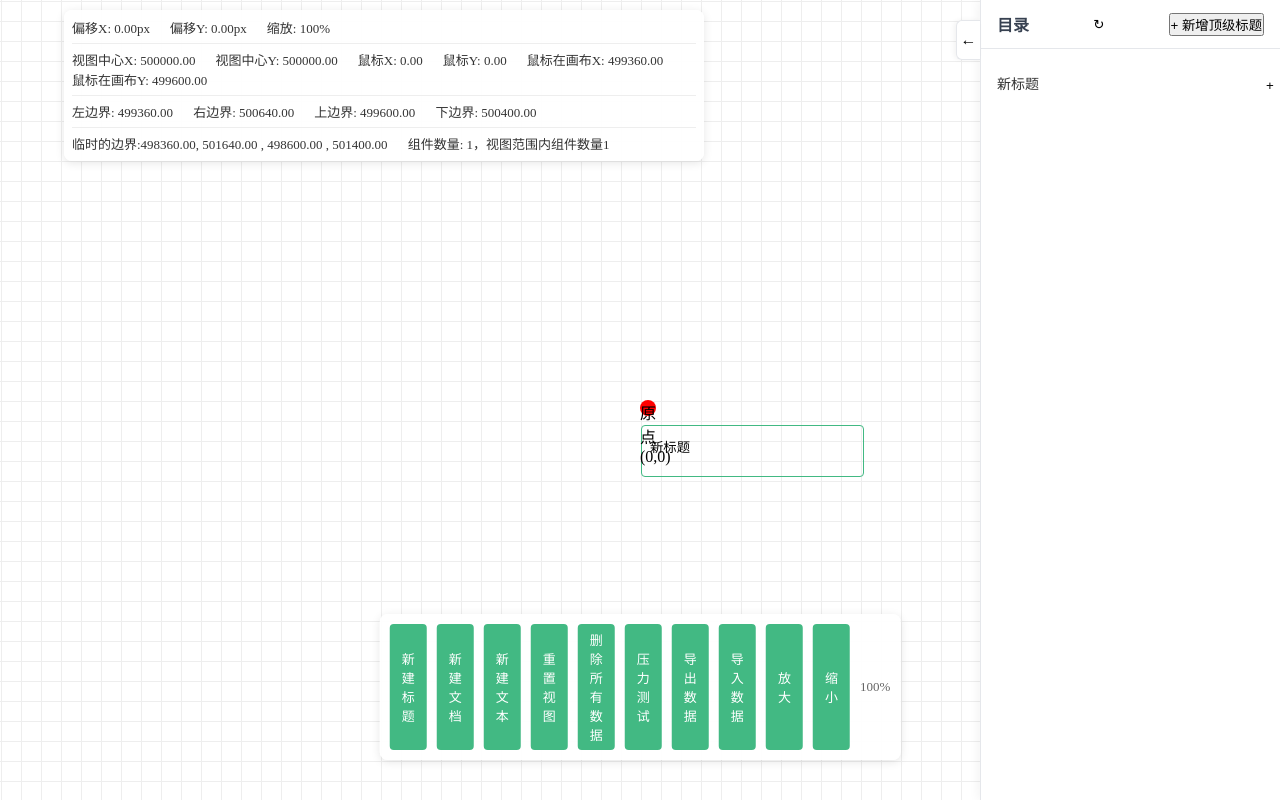
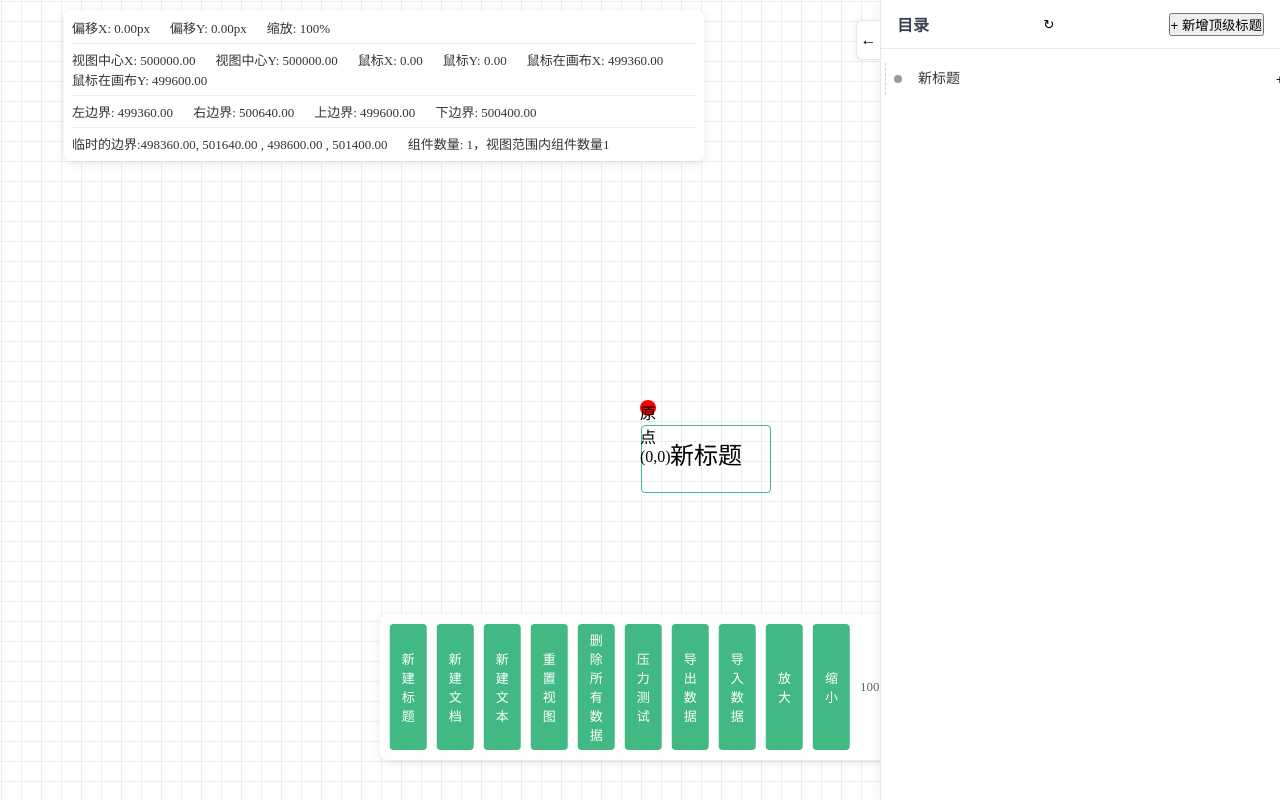
Before and after one commit to shuijiaowang/VisMindNode, a Vue app in the folder VisMindNode/: page / in a window 1280 px wide. Both pictures are taken after a click on the button "新建标题". Built offline with nearby package versions, Linux system fonts and the light colour scheme.

Commit message:
优化拖拽统一处理状态，优化和新增目录显示问题

```diff
--- a/VisMindNode/src/components/canvas/TextEditor.vue
+++ b/VisMindNode/src/components/canvas/TextEditor.vue
@@ -10,6 +10,7 @@
       @mousedown.stop
       :placeholder="placeholder"
       :rows="computedRows"
+      :cols="1"
       :style="mergedStyle"
       wrap="soft"
       autocomplete="off"
@@ -85,9 +86,10 @@ const adjustWidth = () => {
   // 临时设置为100%获取实际宽度
   textareaRef.value.style.width = '100%'
   // 计算实际宽度（加缓冲）
-  const width = textareaRef.value.scrollWidth + 10
+  const width = textareaRef.value.scrollWidth + 20
   // 应用计算后的宽度（不小于最小宽度）
   textareaRef.value.style.width = `${Math.max(width, props.minWidth)}px`
+
 }
 
 // 输入事件处理
@@ -136,8 +138,10 @@ onMounted(() => {
   outline: none;
   resize: none;
   line-height: 1.5;
-  padding: 4px 0;
+  padding: 2px 0 ;
   font-family: -apple-system, BlinkMacSystemFont, "Segoe UI", Roboto, sans-serif;
+  /*字体大小继承*/
+  font-size: inherit;
 }
 
 .text-editor::placeholder {
--- a/VisMindNode/src/components/canvas/TitleComponent.vue
+++ b/VisMindNode/src/components/canvas/TitleComponent.vue
@@ -18,8 +18,9 @@
         :id="props.id"
         v-model="props.content"
         placeholder="请输入标题"
-        :minWidth="100"
+        :minWidth="50"
         :style="{ fontSize:`${style.fontSize || '18px'}`, color: 'black' }"
+        style="padding: 4px 20px"
     />
   </div>
 </template>
--- a/VisMindNode/src/components/directory/DirectoryContent.vue
+++ b/VisMindNode/src/components/directory/DirectoryContent.vue
@@ -8,7 +8,7 @@
     </div>
     <div class="directory-list">
       <!-- 递归渲染顶级标题 -->
-      <template v-for="id in elementStore.titleIds" :key="id">
+      <template v-for="id in elementStore.selectedShowDirTitleIds" :key="id">
         <DirectoryTitleItem
             :id="id"
             :level="0"
--- a/VisMindNode/src/components/directory/DirectoryTitleItem.vue
+++ b/VisMindNode/src/components/directory/DirectoryTitleItem.vue
@@ -1,9 +1,23 @@
 <!-- DirectoryTitleItem.vue -->
 <template>
-  <div class="directory-title-item">
-    <!-- 缩进线（视觉层级标识） -->
-    <div class="indent-guide" :style="{ width: `${level * 20}px` }"></div>
+  <div class="directory-title-item"
 
+  >
+    <!-- 标题行（包含缩进、按钮、内容、操作按钮） -->
+    <div class="title-row">
+      <!-- 缩进线 -->
+      <div class="indent-guide" :style="{ width: `${level * 24}px` }"></div>
+
+      <!-- 新增：可点击和拖拽的圆点 -->
+      <div
+          class="drag-dot"
+          @click.stop="handleDotClick"
+          @dragstart.stop="handleDragStart"
+          @dragend.stop="handleDragEnd"
+          @dragover.stop="handleDragOver"
+          @dragleave.stop="handleDragLeave"
+          draggable="true"
+      ></div>
       <!-- 展开/折叠按钮 -->
       <button
           v-if="hasChildren"
@@ -12,15 +26,11 @@
       >
         {{ element.isExpanded ? '−' : '+' }}
       </button>
-<!--    添加一个圆点，可以拖拽和点击-->
 
-    <!-- 标题内容（可编辑） -->
+      <!-- 标题内容 -->
       <div
           class="title-content"
-        :class="{
-        'selected': isSelected,
-        'active-parent': isActiveParent
-      }"
+          :class="{ 'selected': isSelected }"
           @click.stop="handleClick"
           @dblclick.stop="handleDbClick"
       >
@@ -40,17 +50,30 @@
       <div class="title-actions">
         <button @click.stop="addChild">+</button>
       </div>
+    </div>
 
-    <!-- 递归渲染子标题 -->
-<!--    <div v-if="element.isExpanded && hasChildren" class="children-container">-->
-<!--      <DirectoryTitleItem-->
-<!--          v-for="childId in element.children"-->
-<!--          :key="childId"-->
-<!--          :id="childId"-->
-<!--          :level="level + 1"-->
-<!--          @toggle-expand="handleExpand"-->
-<!--      />-->
-<!--    </div>-->
+    <!-- 拖拽提示线 -->
+    <div
+        v-if="dragIndicator === 'top'"
+        class="drag-indicator top"
+    ></div>
+    <div
+        v-if="dragIndicator === 'bottom'"
+        class="drag-indicator bottom"
+    ></div>
+    <div
+        v-if="dragIndicator === 'child'"
+        class="drag-indicator child"
+    ></div>
+    <!-- 子元素容器（必须在标题行下方，单独占一行） -->
+    <div v-if="element.isExpanded && hasChildren" class="children-container">
+      <DirectoryTitleItem
+          v-for="childId in element.children"
+          :key="childId"
+          :id="childId"
+          :level="level + 1"
+      />
+    </div>
   </div>
 </template>
 
@@ -58,7 +81,8 @@
 import { ref, computed, nextTick } from 'vue'
 import { useCanvasElementStore } from '@/stores/canvasElementStore'
 import { useCanvasViewStore } from '@/stores/canvasViewStore'
-import TextEditor from '@/components/canvas/TextEditor.vue'  // 引入TextEditor组件
+import TextEditor from '@/components/canvas/TextEditor.vue'
+import {useCanvasStore} from "@/stores/canvasStore.js";  // 引入TextEditor组件
 
 const props = defineProps({
   id: { type: String, required: true },
@@ -67,6 +91,7 @@ const props = defineProps({
 
 const elementStore = useCanvasElementStore()
 const viewStore = useCanvasViewStore()
+const canvasStore=useCanvasStore()
 const element = computed(() => elementStore.elMap.get(props.id))
 const hasChildren = computed(() => element.value?.children?.length > 0)
 const editInput = ref(null)  // 指向TextEditor组件
@@ -90,7 +115,6 @@ const handleClick = (e) => {
 
 // 双击选中
 const handleDbClick = () => {
-  //先不写
   elementStore.selectedDirTitleId = props.id
 }
 
@@ -108,8 +132,96 @@ const addChild = () => {
   // 建立父子关系
   elementStore.addChild(props.id, childId)
 }
+// 圆点点击事件
+const handleDotClick = (e) => {
+  console.log('圆点被点击', '元素ID:', props.id)
+  // 可添加自定义逻辑：如选中元素、显示上下文菜单等
+}
 
-defineEmits(['toggle-expand'])
+// 新增：拖拽状态管理
+const dragIndicator = ref(null) // 可能的值: 'top', 'bottom', 'child', null
+const draggedItemId = ref(null)
+
+// 拖拽开始事件
+const handleDragStart = (e) => {
+  e.stopPropagation();
+  if(canvasStore.dragType!==null) return
+  canvasStore.setDragType('directory'); // 标记为目录拖拽
+  console.log('开始拖拽', '元素ID:', props.id)
+  // 存储拖拽的元素ID，供拖拽结束时使用
+  e.dataTransfer.setData('text/plain', props.id)
+  // 可添加拖拽样式（如半透明）
+  e.target.classList.add('dragging')
+}
+// 处理拖拽经过事件
+const handleDragOver = (e) => {
+  e.preventDefault() // 允许放置
+  draggedItemId.value = e.dataTransfer.getData('text/plain')
+  // 避免自己拖自己
+  if (draggedItemId.value === props.id) {
+    dragIndicator.value = null
+    return
+  }
+
+  // 获取当前元素的位置信息
+  const rect = e.currentTarget.getBoundingClientRect()
+  const itemHeight = rect.height
+  const relativeY = e.clientY - rect.top // 鼠标在当前项内的Y坐标
+
+  // 计算位置比例（0-1）
+  const positionRatio = relativeY / itemHeight
+
+  // 判断提示类型
+  if (positionRatio < 0.3) {
+    // 上半部分 - 显示顶部提示线（插入到当前项上方，同级）
+    dragIndicator.value = 'top'
+  } else if (positionRatio > 0.7) {
+    // 下半部分 - 显示底部提示线（插入到当前项下方，同级）
+    dragIndicator.value = 'bottom'
+  } else {
+    // 中间部分 - 显示子项提示线（作为当前项的子项）
+    dragIndicator.value = 'child'
+  }
+}
+// 处理拖拽离开事件
+const handleDragLeave = (e) => {
+  // 检查鼠标是否真的离开当前元素
+  const relatedTarget = e.relatedTarget
+  if (!e.currentTarget.contains(relatedTarget)) {
+    dragIndicator.value = null
+  }
+}
+
+// 修改拖拽结束事件
+const handleDragEnd = (e) => {
+  if (canvasStore.dragType === 'directory') {
+    canvasStore.setDragType(null); // 重置拖拽类型
+  }
+  console.log('结束拖拽', '元素ID:', props.id)
+  e.target.classList.remove('dragging')
+
+  // 如果有拖拽目标和提示位置，则执行相应操作
+  if (draggedItemId.value && dragIndicator.value) {
+    const targetId = props.id
+    const sourceId = draggedItemId.value
+
+    // 根据提示类型执行不同的移动操作
+    switch(dragIndicator.value) {
+      case 'top':
+        elementStore.moveBefore(sourceId, targetId)
+        break
+      case 'bottom':
+        elementStore.moveAfter(sourceId, targetId)
+        break
+      case 'child':
+        elementStore.moveAsChild(sourceId, targetId)
+        break
+    }
+  }
+  // 重置拖拽状态
+  dragIndicator.value = null
+  draggedItemId.value = null
+}
 
 </script>
 
@@ -117,31 +229,39 @@ defineEmits(['toggle-expand'])
 /* 保持原有样式不变 */
 .directory-title-item {
   display: flex;
+  flex-direction: column; /* 垂直布局，子元素容器在下方 */
+  padding: 2px 0; /* 仅上下留白，避免左右干扰 */
+}
+/* 标题行：水平排列（缩进 + 按钮 + 内容 + 操作） */
+.title-row {
+  display: flex;
   align-items: center;
-  padding: 4px 8px;
-  cursor: pointer;
+  height: 32px; /* 固定行高，确保对齐 */
+  gap: 4px; /* 内部元素间距统一 */
+}
+.indent-guide {
+  height: 100%; /* 与行高一致 */
+  border-left: 1px dashed #d0d0d0; /* 层级虚线 */
+  margin-left: 4px;
 }
 
-.indent-guide {
-  height: 24px;
-  display: inline-block;
-}
-
+/* 展开/折叠按钮：固定尺寸 */
 .expand-btn {
   width: 20px;
   height: 20px;
   border: none;
   background: transparent;
   cursor: pointer;
+  padding: 0;
+  font-size: 16px;
   display: flex;
   align-items: center;
   justify-content: center;
-  font-size: 16px;
-  padding: 0;
 }
 
+/* 标题内容：自适应宽度 */
 .title-content {
-  flex: 1;
+  flex: 1; /* 占满剩余宽度 */
   padding: 4px 8px;
   border-radius: 4px;
   min-height: 24px;
@@ -157,28 +277,62 @@ defineEmits(['toggle-expand'])
   border: 1px solid #ffe58f;
 }
 
+/* 操作按钮组：靠右显示 */
 .title-actions {
   display: flex;
   gap: 4px;
+  margin-right: 8px;
 }
-
 .title-actions button {
+  width: 24px;
+  height: 24px;
   border: none;
   background: transparent;
   cursor: pointer;
-  width: 24px;
-  height: 24px;
   border-radius: 4px;
-  display: flex;
-  align-items: center;
-  justify-content: center;
 }
 
 .title-actions button:hover {
-  background-color: #f5f5f5;
+  background-color: #f0f0f0;
+}
+/* 子标题容器 */
+/* 子元素容器：关键缩进样式 */
+.children-container {
+  margin-left: 24px; /* 固定缩进量（与 level * 24px 对应） */
+  margin-top: 2px; /* 与父标题行保持微小间距 */
+  width: calc(100% - 24px); /* 避免超出父容器 */
 }
 
-.children-container {
-  margin-left: 20px;
+/* 圆点样式 */
+.drag-dot {
+  height: 8px;
+  border-radius: 50%; /* 圆形 */
+  background-color: #999; /* 默认灰色 */
+  cursor: grab; /* 抓手图标，表示可拖拽 */
+  margin: 0 4px; /* 与左右元素保持间距 */
+  z-index: 10;
+  width: 8px;
+  min-width: 8px;
+  cursor: default;
+}
+
+/* 鼠标悬停时变色 */
+.drag-dot:hover {
+  background-color: #666;
+  cursor: default;
+}
+
+/* 拖拽过程中样式 */
+.drag-dot.dragging {
+  background-color: #333;
+   /* 拖拽中图标 */
+  opacity: 0.7;
+}
+
+/* 选中状态时圆点变色（与标题选中样式呼应） */
+.title-content.selected + .expand-btn + .drag-dot,
+.title-content.selected ~ .drag-dot {
+  /* 若圆点在标题内容前，可调整选择器 */
+  background-color: #1890ff; /* 与选中背景色呼应的蓝色 */
 }
 </style>
--- a/VisMindNode/src/components/directory/DirectoryView.vue
+++ b/VisMindNode/src/components/directory/DirectoryView.vue
@@ -42,7 +42,7 @@ const toggleExpand = () => {
 .directory-panel {
   &.expanded .directory-content {
     width: 300px;
-    min-width: 300px; /* 确保展开时宽度稳定 */
+    min-width: 400px; /* 确保展开时宽度稳定 */
   }
   &:not(.expanded) .directory-content {
     width: 0;
--- a/VisMindNode/src/composables/useDraggable.js
+++ b/VisMindNode/src/composables/useDraggable.js
@@ -58,7 +58,7 @@ export function useDraggable(componentType, id, initialX, initialY) {
         e.stopPropagation()
         // 关键：阻止默认行为（如文本选择、输入框聚焦等）
         e.preventDefault()
-
+        canvasStore.setDragType('element'); // 标记为元素拖拽
         hasMoved.value = false
         isDragging.value = true
         isDragEvent.value = false
--- a/VisMindNode/src/stores/canvasElementStore.js
+++ b/VisMindNode/src/stores/canvasElementStore.js
@@ -9,10 +9,20 @@ export const useCanvasElementStore = defineStore('canvasElement', () => {
 
     // 元素存储（Map结构，key为id）
     const  elMap = reactive(new Map()) // 所有元素
-    let rootIds = reactive([]) // 顶级元素ID（parentId为null）
+    let rootIds = reactive([]) // 顶级元素ID（parentId为null，或者为0）
     const selectedElementIds = reactive(new Set()) // 选中的元素ID
     const selectedDirTitleId = ref(0) //当前目录选中的标题ID //新元素创建时会把它设置为父id
     const selectedShowDirTitleId=ref(0) //当前工作的标题ID //目录展示的父级id
+
+    //筛选出所有父节点id=0的所有元素？还是创建一个id为0的父元素，子节点都放到这个虚拟父节点的children中？
+    // 获取当前选中目录的直接子元素ID（仅第一层）
+    const selectedShowDirTitleIds = computed(() => {
+        const parentId = selectedShowDirTitleId.value || 0; // 默认为顶级父节点（0）
+        return Array.from(elMap.values())
+            .filter(el => el.parentId === parentId) // 只筛选直接子元素
+            .map(el => el.id);
+    });
+
 
     // 组件类型配置（核心：统一管理所有元素类型）
     const componentConfigs = {
@@ -36,8 +46,6 @@ export const useCanvasElementStore = defineStore('canvasElement', () => {
     // 创建元素（通用方法）
     // 创建元素（通用方法）
     const createElement = (options) => {
-
-
         const id = uuidv4()
         const element = {
             id,
@@ -45,7 +53,7 @@ export const useCanvasElementStore = defineStore('canvasElement', () => {
             x: options.x,
             y: options.y,
             content: options.content || componentConfigs[options.type].defaultContent,
-            parentId: options.parentId || null,
+            parentId: options.parentId || selectedDirTitleId.value, //我想要这个是值，而不是响应式
             children: [],
             zIndex: options.zIndex || 1,
             isLocked: false,
@@ -54,7 +62,11 @@ export const useCanvasElementStore = defineStore('canvasElement', () => {
             style: options.style || componentConfigs[options.type].defaultStyle
         }
         elMap.set(id, element)
-        if (!element.parentId) rootIds.push(id)
+        //父元素的children插入
+        if(element.parentId!==0){
+            elMap.get(element.parentId).children.push(id)
+            console.log("没有插入吗")
+        }
         return id
     }
     //缺少，修改元素通用方法
@@ -73,7 +85,8 @@ export const useCanvasElementStore = defineStore('canvasElement', () => {
             x,
             y,
             content,
-            style: { fontSize: 24, color: '#333' }
+            style: { fontSize: 24, color: '#333' },
+            isExpanded: true, // 默认展开
         })
     }
     // 创建Markdown元素
@@ -198,6 +211,46 @@ export const useCanvasElementStore = defineStore('canvasElement', () => {
         })
     }
 
+    const moveBefore = (sourceId, targetId) => {
+        // 1. 从原父节点移除
+        const source = elMap.get(sourceId)
+        const oldParent = getParent(sourceId)
+        if (oldParent) {
+            oldParent.children = oldParent.children.filter(id => id !== sourceId)
+        } else {
+            // 如果是顶级节点
+            rootIds = rootIds.filter(id => id !== sourceId)
+        }
+
+        // 2. 插入到目标节点前面
+        const target = elMap.get(targetId)
+        const newParent = getParent(targetId)
+
+        if (newParent) {
+            const index = newParent.children.indexOf(targetId)
+            newParent.children.splice(index, 0, sourceId)
+        } else {
+            // 如果是顶级节点
+            const index = rootIds.indexOf(targetId)
+            rootIds.splice(index, 0, sourceId)
+        }
+    }
+
+    const moveAfter = (sourceId, targetId) => {
+        // 类似moveBefore，但插入到目标节点后面
+        // 实现逻辑参考moveBefore
+    }
+
+    const moveAsChild = (sourceId, targetId) => {
+        // 1. 从原父节点移除（同moveBefore）
+
+        // 2. 作为子节点添加到目标节点
+        const target = elMap.get(targetId)
+        if (!target.children) target.children = []
+        target.children.push(sourceId)
+        // 确保目标节点是展开状态
+        target.isExpanded = true
+    }
     return {
         elMap,
         rootIds,
@@ -219,6 +272,10 @@ export const useCanvasElementStore = defineStore('canvasElement', () => {
         generateTestComponents ,//
         selectedDirTitleId,
         selectedShowDirTitleId,
+        selectedShowDirTitleIds,
         titleIds,
+        moveBefore,
+        moveAfter,
+        moveAsChild
     }
 })
```
Also changed, not shown: VisMindNode/src/components/CanvasContent.vue (+11 -13 lines), VisMindNode/src/components/CanvasView.vue (+11 -6 lines), VisMindNode/src/stores/canvasStore.js (+7 -1 lines). Lines whose indentation alone changed are shown as unchanged.
